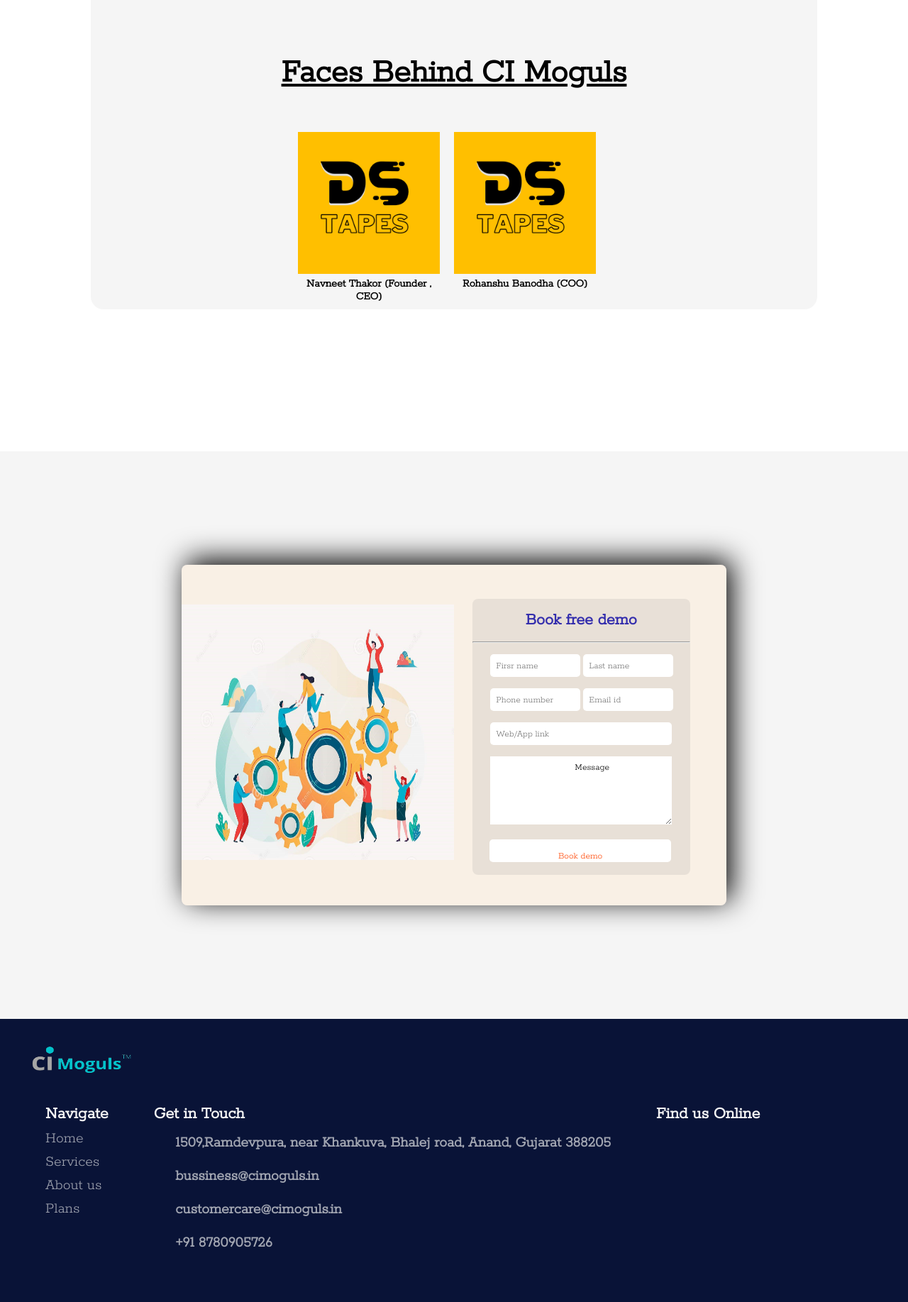
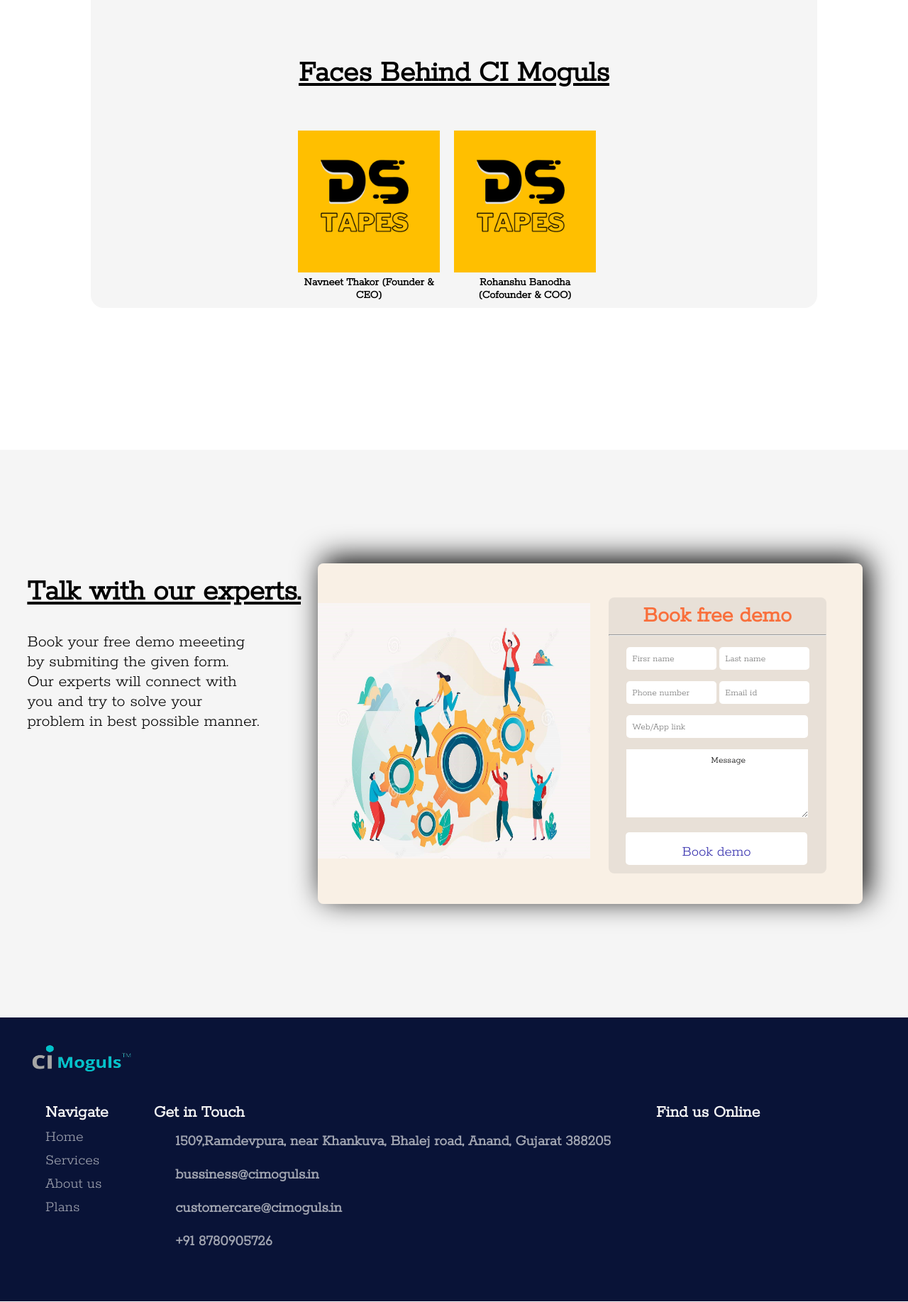
Before and after one commit to navneetthakor/dma, a PHP site: page /html/index.html in a window 1280 px wide. Shown: the part 3269-5104 px from the top of the page at 71% size. Run offline with PHP 8.4, Linux system fonts and the light colour scheme.

Commit message:
s3 modify, heading consistens, s5 modify

```diff
--- a/css/index.css
+++ b/css/index.css
@@ -27,7 +27,7 @@ header{
     display: flex;
     position: fixed;
     z-index: 100;
-    background-color: rgba(255, 253, 253, 0.725);
+    background-color: rgba(255, 253, 253, 0.825);
     backdrop-filter: blur(5px);
     /* border: 2px solid red; */
 }
@@ -128,10 +128,6 @@ header{
 #s1d1{
     margin-top: 5vh;
     width: 33vw;
-    font-size: 2.7rem;
-    /* font-weight: bolder; */
-    /* font-family: Arial, Helvetica, sans-serif; */
-    text-shadow: 7px 7px 5px grey;
 }
 
 /* paragraph of section 1 */
@@ -257,13 +253,20 @@ nk{
 
 /* section 3 styling starts  */
 #sec3{
-    padding-top: 10vh;
+    padding-top: 2vh;
     height: 100vh;
     width: 100vw;
 }
+
+#sec3 > h2{
+    text-align: center;
+    text-decoration: underline;
+    padding-bottom: 5vh;
+}
+
 #s3{
     width: 85vw;
-    height: 75vh;
+    height: 65vh;
     margin: auto;
     background-color: lightgray;
     background-color: var(--1stcolor);
@@ -414,6 +417,9 @@ nk{
     background-color: whitesmoke;
     border-radius: 18px;
 }
+#sec4 > h2{
+padding-top: 1vh;
+}
 .vision,.mission{
     display: flex;
 }
@@ -461,16 +467,10 @@ nk{
     border-bottom-right-radius: 22px;
 }
 
-
-#sec4 h3{
-    font-size: 2rem;
-    font-weight: bold;
-    color: rgb(248, 149, 11);
-}
 #sec4 h2{
     color: black;
+    /* font-size: 3rem; */
     text-align: center;
-    font-size: 3rem;
     text-decoration: underline;
     margin-bottom: 7vh;
 
@@ -500,10 +500,6 @@ nk{
     margin-top: 10vh;
     margin-bottom: 10vh;
 }
-.faces h2{
-    color: black;
-}
-
 /* section 4 styling ends here */
 
 
@@ -512,11 +508,25 @@ nk{
     height: 100vh;
     width: 100vw;
     display: flex;
-    justify-content: center;
+    /* justify-content: center; */
     align-items: center;
     background-color: whitesmoke;
 }
 
+#s5txtcontainer{
+    height: 60vh;
+    width: 35vw;
+    padding-left: 3vw;
+}
+#s5txtcontainer h2{
+    text-decoration: underline;
+    padding: 2vh 0vw;
+}
+#s5txtcontainer p{
+    width: 80%;
+    padding: 2vh 0vw;
+    font-size: 1.5rem;
+}
 
 #s5container{
     height: 60vh;
@@ -569,10 +579,9 @@ nk{
     margin-top: 2vh;
 }
 
-#s5d2 h2{
-    padding: 2vh;
+#s5d2 h3{
+    padding: 1vh;
     text-align: center;
-    color: #342EAD;
 }
 
 #s5d2 textarea{
@@ -585,18 +594,20 @@ nk{
 
 #s5d2 input[type=submit]{
    /* margin-left: 4vw; */
-   text-align: center;
+   text-align: center center;
    height: 3vh;
    width: 91%;
    background-color: white;
-   color: rgb(255, 68, 0);
+   color: var(--2ndcolor);
    margin-left: -0.1vw;
+   font-size: 1.3rem;
+   padding-bottom: 3.8vh;
 
 }
 
 #s5d2 input[type=submit]:hover{
    color: white;
-   background-color: rgb(255, 68, 0);
+   background-color: var(--2ndcolor);
 }
 /* section 5 ends  */
 
@@ -662,3 +673,19 @@ footer{
 
 
 /* utility classes  */
+.hprimary{
+    font-size: 2.7rem;
+    text-shadow: 7px 7px 5px grey;
+    font-weight: bolder;
+
+}
+
+.hsecondary{
+    font-size: 2.7rem;
+    font-weight: bolder;
+}
+
+.hternary{
+    font-size: 2rem;
+    color: var(--1stcolor);
+}
--- a/html/index.html
+++ b/html/index.html
@@ -43,7 +43,7 @@
     <main>
         <!-- section 1 starts here  -->
         <section id="sec1" class="sec_s1margleft">
-            <div id="s1d1" class="s1margleft s1margtop">
+            <div id="s1d1" class="s1margleft s1margtop hprimary" >
 
                 <h1>Leading Digital Marketing Agency</h1>
             </div>
@@ -75,10 +75,11 @@
 
         <!-- section 3 starts here  -->
         <section id="sec3">
+            <h2 class="hsecondary">Our Solutions For You</h2>
             <div class="sec3" id="s3">
                 <div class="textarea">
                     <div class="temp">
-                        <h2>Our Solutions For You</h2>
+
                         <p>From offering marketing solutions in the field of SEO, SMO, Revenue Management, and so on we
                             are here selling our experience. Hence, we will make your business fruitful with our
                             expertise in this digital world.</p>
@@ -115,19 +116,19 @@
         <!-- section 4 starts here -->
 
         <section id="sec4">
-            <h2>About Us</h2>
+            <h2 class="hsecondary">About Us</h2>
             <div class="vision">
                 <div id="imgvis">
                     <img src="/images/vision.jpeg" alt="vision_img">
                 </div>
                 <div id="viscont">
-                    <h3>Our Vision</h3>
+                    <h3 class="hternary">Our Vision</h3>
                     <p>Increase the Brand's Awareness and their Leads.</p>
                 </div>
             </div>
             <div class="mission">
                 <div id="misscont">
-                    <h3>Our Mission</h3>
+                    <h3 class="hternary">Our Mission</h3>
                     <p>We connect the Brands with the target audience by reaching them on all social media platform by proper analysis of present requirement of the target audience.</p>
                 </div>
                 <div id="imgmiss">
@@ -135,10 +136,10 @@
                 </div>
             </div>
             <div class="faces">
-                <h2>Faces Behind CI Moguls</h2>
+                <h2 class="hsecondary">Faces Behind CI Moguls</h2>
                 <div class="photos">
-                    <div class="pic1"><img src="/images/DSTAPES.png" height="200px" width="200px" alt=""><span> <a href="www.linkedin.com" target="_blank">Navneet Thakor (Founder , CEO)</a></span></div>
-                    <div class="pic2"><img src="/images/DSTAPES.png" height="200px" width="200px" alt=""><span> <a href="www.linkedin.com" target="_blank">Rohanshu Banodha (COO)</a></span></div>
+                    <div class="pic1"><img src="/images/DSTAPES.png" height="200px" width="200px" alt=""><span> <a href="https://www.linkedin.com/in/navneetkumar-ceo/" target="_blank">Navneet Thakor (Founder & CEO)</a></span></div>
+                    <div class="pic2"><img src="/images/DSTAPES.png" height="200px" width="200px" alt=""><span> <a href="www.linkedin.com" target="_blank">Rohanshu Banodha (Cofounder & COO)</a></span></div>
             </div>
             </div>
         </section>
@@ -146,6 +147,10 @@
 
         <!-- section 5 startes here  -->
         <section id="sec5">
+            <div id="s5txtcontainer">
+                <h2 class="hsecondary">Talk with our experts.</h2>
+                <p>Book your free demo meeeting by submiting the given form. Our experts will connect with you and try to solve your problem in best possible manner.</p>
+            </div>
             <div id="s5container">
                 <!-- image division  -->
                 <div id="s5d1">
@@ -154,7 +159,7 @@
 
                 <!-- form division  -->
                 <div id="s5d2">
-                    <h2>Book free demo</h2>
+                    <h3 class="hternary">Book free demo</h3>
                     <hr>
                     <form action="">
                         <div id="s5d2d1">
```
